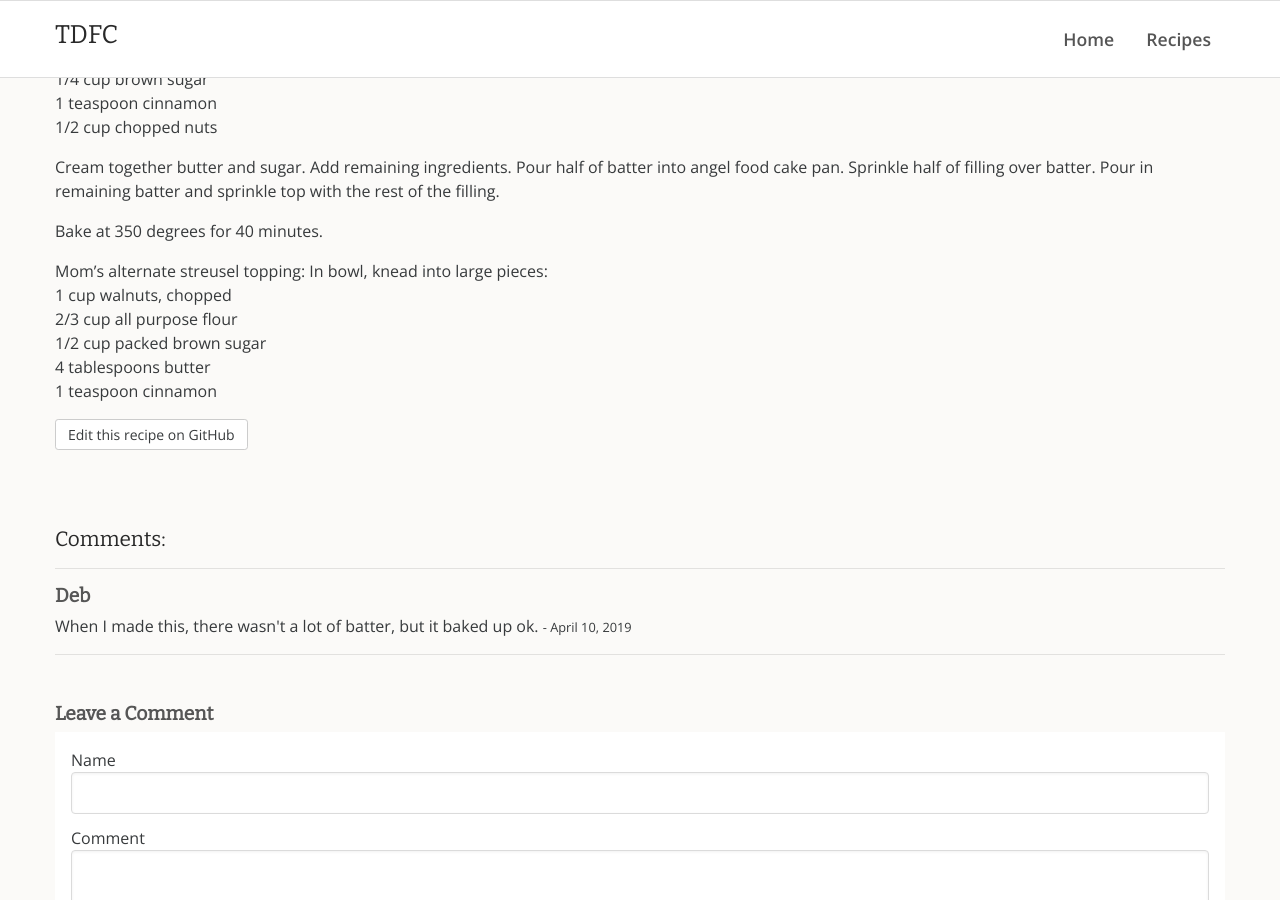
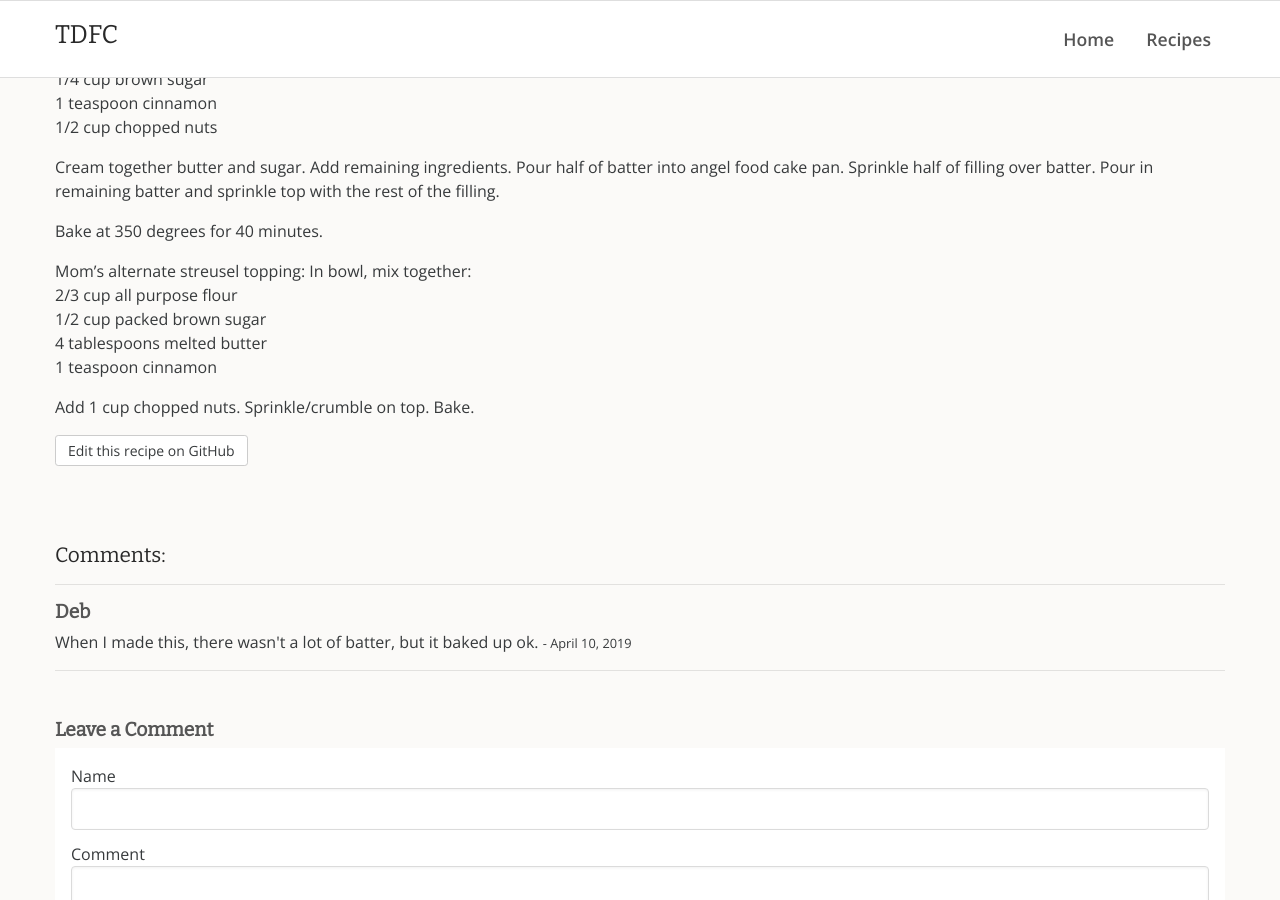
Before and after one commit to rdyar/tdfc, a Jekyll site: the page built from _odds-and-ends/streusel-coffee-cake.md, in a window 1280 px wide and 900 px high, scrolled down 358 px. Built offline with Jekyll 4.4.1, drawn with Linux system fonts in a browser that asks for light colours.

Commit message:
Update streusel-coffee-cake.md

```diff
--- a/_odds-and-ends/streusel-coffee-cake.md
+++ b/_odds-and-ends/streusel-coffee-cake.md
@@ -22,10 +22,12 @@ rest of the filling.
 Bake at 350 degrees for 40 minutes.
 
 
+
 Mom's alternate streusel topping:
-In bowl, knead into large pieces:
-1 cup walnuts, chopped
+In bowl, mix together:
 2/3 cup all purpose flour
 1/2 cup packed brown sugar
-4 tablespoons butter
+4 tablespoons melted butter
 1 teaspoon cinnamon
+
+Add 1 cup chopped nuts.  Sprinkle/crumble on top.  Bake.
```
